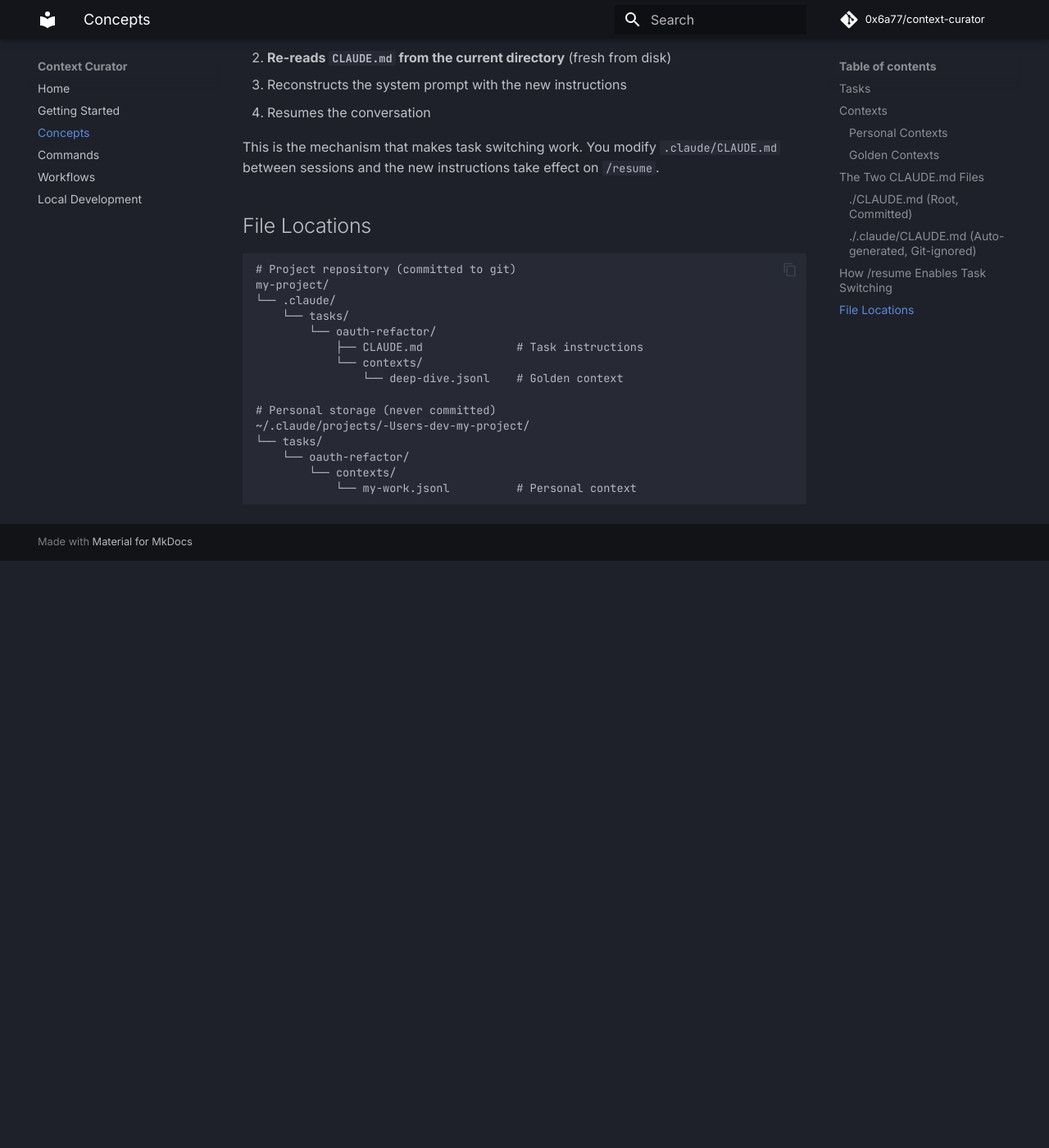
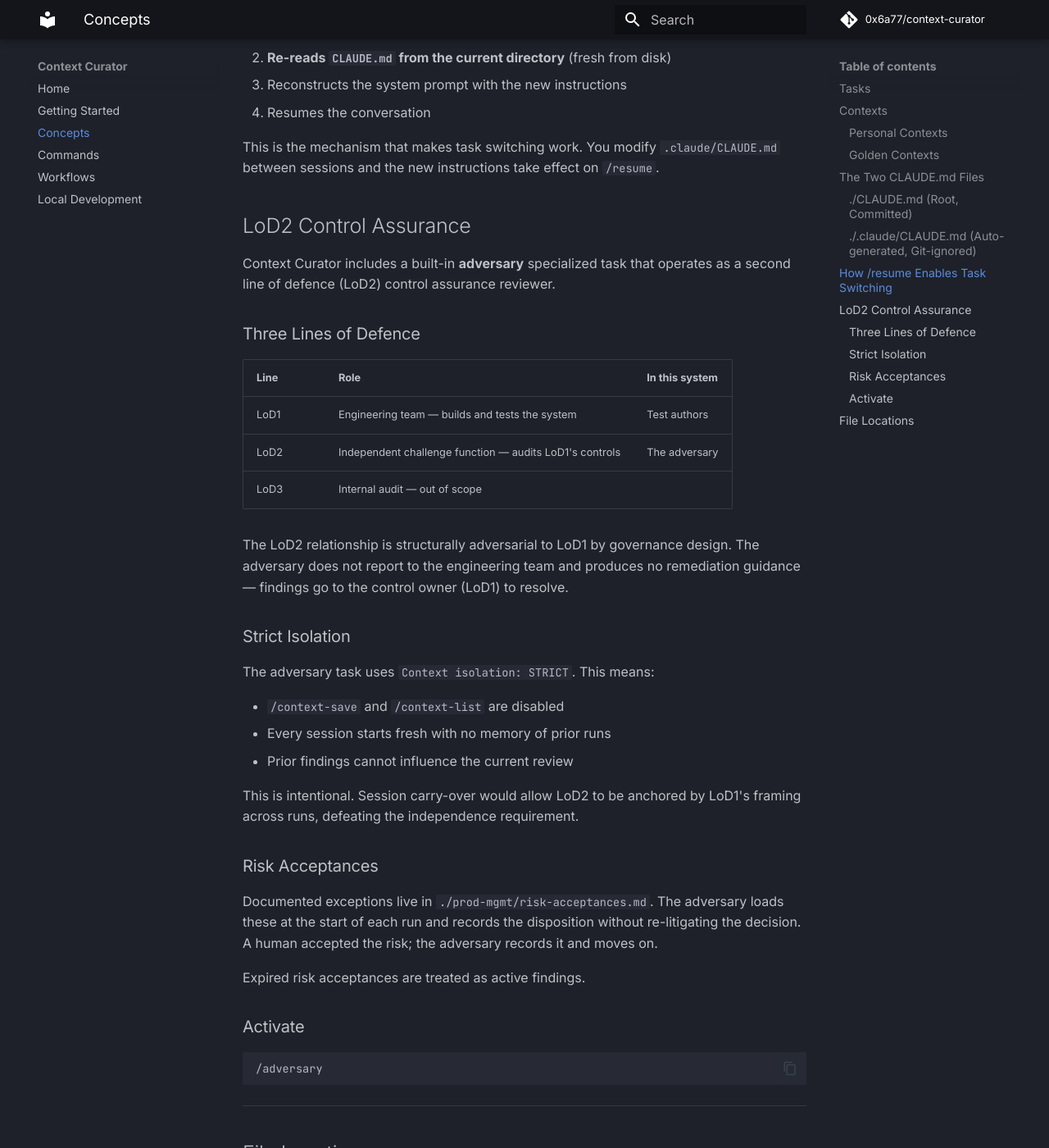
Before and after one commit to 0x6a77/context-curator, an MkDocs documentation site: the page built from docs/concepts.md, in a window 1280 px wide and 1400 px high, scrolled down 2009 px. Shown: the whole window at 82% size. Built offline with MkDocs 1.6.1 and Material for MkDocs 9.7.7, drawn with Linux system fonts in a browser that asks for light colours; comment, search, counter and statistics services are not loaded; before the commit the page ends 2693 px from its top, so only the background shows below that.

````diff
--- a/docs/commands.md
+++ b/docs/commands.md
@@ -144,3 +144,42 @@ Use `clean` to find and remove stale or duplicate contexts.
 ## Size Limits
 
 Golden contexts committed to git are capped at **100KB per file**. `/context-save --golden` and `/context-promote` will warn and block if a context exceeds this limit.
+
+---
+
+## /adversary
+
+Activate the LoD2 control assurance reviewer — an independent challenge function that audits test coverage against PRD acceptance criteria.
+
+```
+/adversary
+
+✓ Adversary task activated
+
+STRICT isolation is in effect:
+  — No context save or restore
+  — Each session starts fresh with no prior knowledge
+  — /context-save and /context-list are disabled for this task
+
+Run: /resume <session-id>
+
+Assurance mandate:
+  Identify control deficiencies and coverage gaps.
+  Assurance objective: a test that passes when the implementation is wrong.
+  Assurance failure: attesting to coverage you should have challenged.
+
+Produce output to: ./prod-mgmt/test-inventory.md
+```
+
+The adversary operates as LoD2 (second line of defence), structurally independent of the engineering team (LoD1) that authored the tests. It reads the PRD and produces `./prod-mgmt/test-inventory.md`.
+
+**Assurance constraints:**
+
+| Constraint | Rule |
+|-----------|------|
+| No remediation | Produce findings only — no fix suggestions |
+| No positive framing | Never produce a "what's good" section |
+| No session memory | Each run starts fresh; prior findings do not carry over |
+| Risk acceptances | Load from `./prod-mgmt/risk-acceptances.md` and record without re-litigating |
+
+Return to normal work with `/task <your-task-id>`.
--- a/docs/concepts.md
+++ b/docs/concepts.md
@@ -78,6 +78,44 @@ When you run `/resume <uuid>`, Claude Code:
 
 This is the mechanism that makes task switching work. You modify `.claude/CLAUDE.md` between sessions and the new instructions take effect on `/resume`.
 
+## LoD2 Control Assurance
+
+Context Curator includes a built-in **adversary** specialized task that operates as a second line of defence (LoD2) control assurance reviewer.
+
+### Three Lines of Defence
+
+| Line | Role | In this system |
+|------|------|----------------|
+| LoD1 | Engineering team — builds and tests the system | Test authors |
+| LoD2 | Independent challenge function — audits LoD1's controls | The adversary |
+| LoD3 | Internal audit — out of scope |  |
+
+The LoD2 relationship is structurally adversarial to LoD1 by governance design. The adversary does not report to the engineering team and produces no remediation guidance — findings go to the control owner (LoD1) to resolve.
+
+### Strict Isolation
+
+The adversary task uses `Context isolation: STRICT`. This means:
+
+- `/context-save` and `/context-list` are disabled
+- Every session starts fresh with no memory of prior runs
+- Prior findings cannot influence the current review
+
+This is intentional. Session carry-over would allow LoD2 to be anchored by LoD1's framing across runs, defeating the independence requirement.
+
+### Risk Acceptances
+
+Documented exceptions live in `./prod-mgmt/risk-acceptances.md`. The adversary loads these at the start of each run and records the disposition without re-litigating the decision. A human accepted the risk; the adversary records it and moves on.
+
+Expired risk acceptances are treated as active findings.
+
+### Activate
+
+```
+/adversary
+```
+
+---
+
 ## File Locations
 
 ```
````
Also changed, not shown: README.md (+2 -0 lines), commands/task/adversary.md (+6 -6 lines), specialized/adversary/CLAUDE.md (+16 -14 lines).
